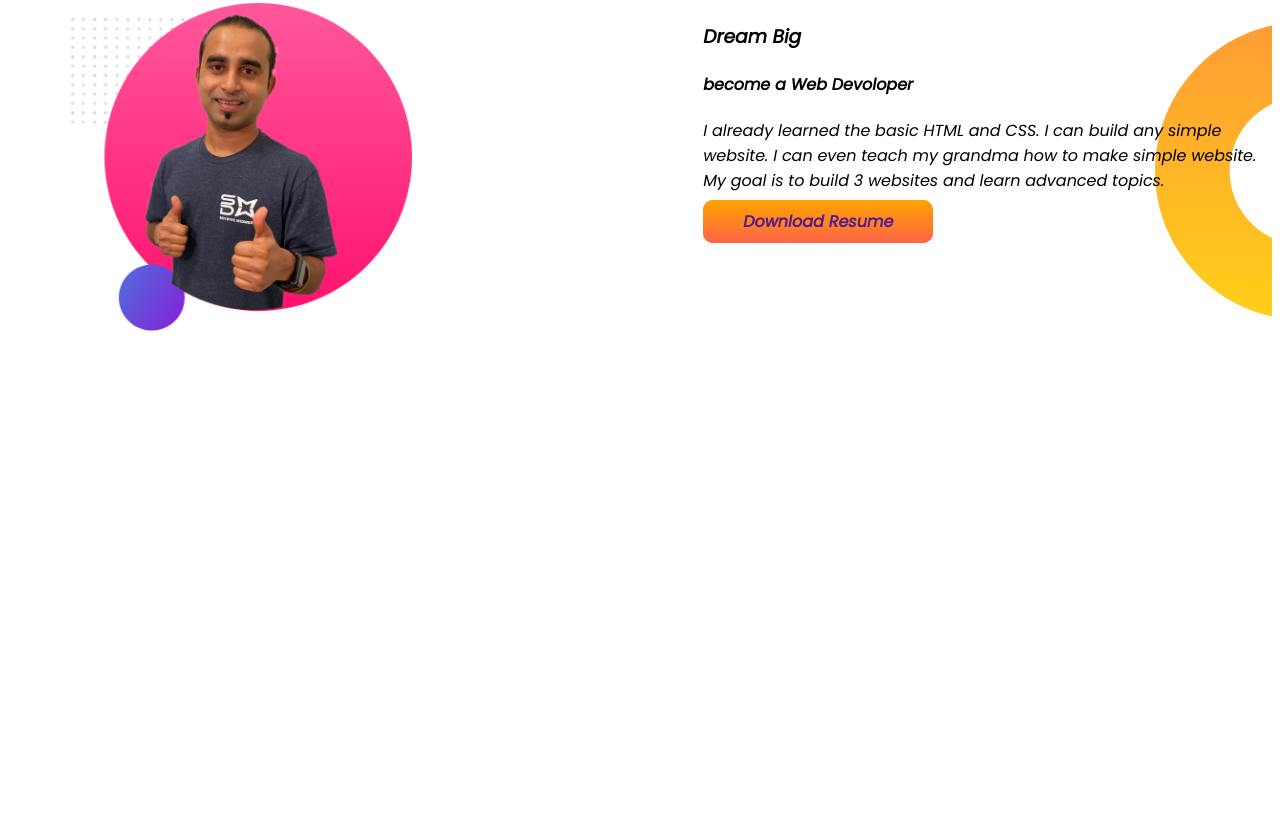
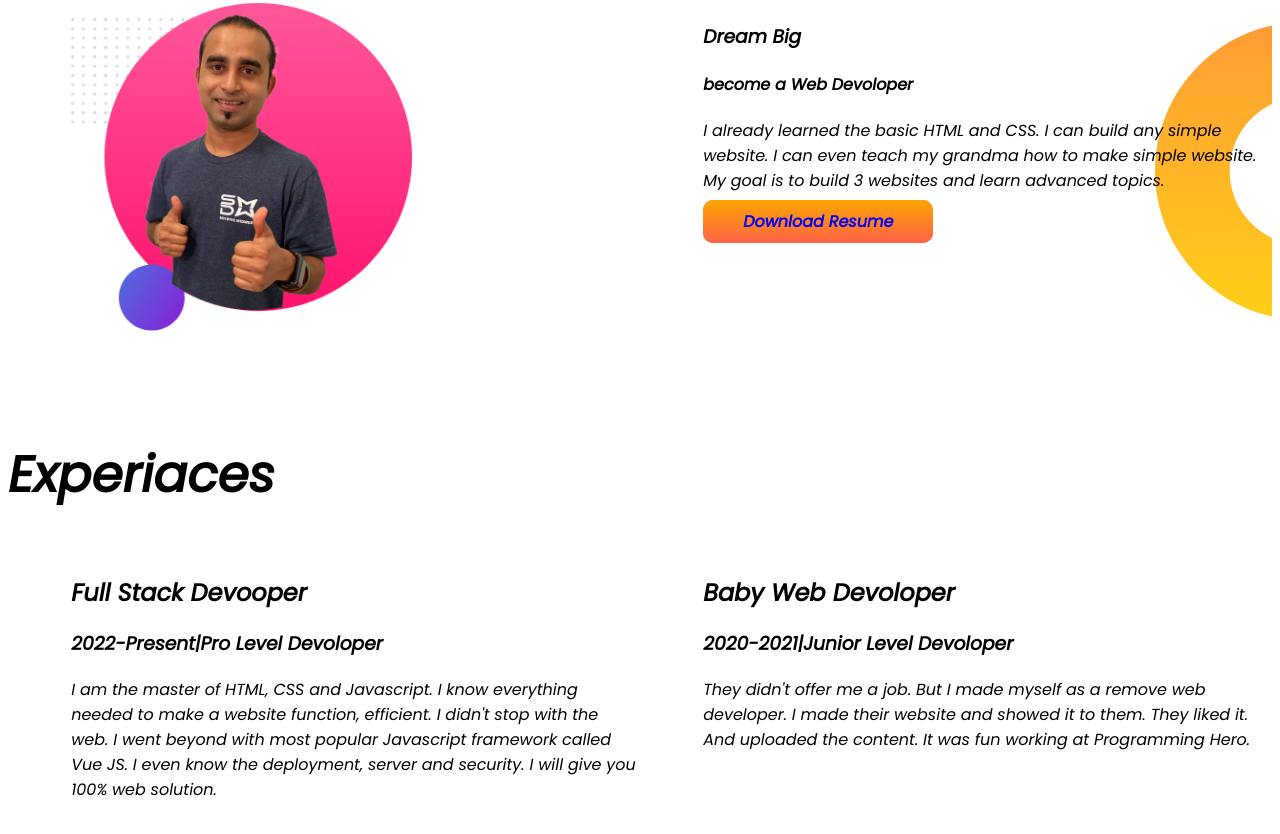
Before and after one commit to sayem555/Sayem-Alam-portfolio, a plain HTML site: page index.html in a window 1280 px wide. Shown: the part 568-1402 px from the top of the page. Before the commit the page ends 1006 px from the top, so only its background shows below. Drawn offline with Linux system fonts and the light colour scheme.

Commit message:
added experice

```diff
--- a/index.html
+++ b/index.html
@@ -13,7 +13,7 @@
 </head>
 
 <body>
-    <section class=top-banner>
+    <section class="top-banner flexiable-container">
         <div class="half-width">
             <h1>Welcome To</h1>
             <h1><span class="orange-color">Sayem Alam</span> World!</h1>
@@ -30,7 +30,7 @@
             <img src="images/sayemlast.png" alt="">
         </div>
     </section>
-    <section class="dream-big">
+    <section class="dream-big flexiable-container">
         <div class="half-width">
             <img src="images/jhankar2.png" alt="">
         </div>
@@ -39,13 +39,43 @@
             <h4>become a Web Devoloper</h4>
             <p>I already learned the basic HTML and CSS. I can build any simple website. I can even teach my grandma how
                 to make simple website. My goal is to build 3 websites and learn advanced topics.</p>
-            <a class="link-button" target="_blank" href="">Download Resume</a>
+            <a class="link-button" target="_blank" href="https://www.facebook.com/mdsayem.alam.7">Download Resume</a>
         </div>
+
 
     </section>
 
+    <section class="Experiace -area">
+        <h1>Experiaces</h1>
+        <div class="flexiable-container">
+            <div class="half-width">
+                <h2>Full Stack Devooper</h2>
+                <h3>2022-Present|Pro Level Devoloper</h3>
+                <p>I am the master of HTML, CSS and Javascript. I know everything needed to make a website function,
+                    efficient. I didn't stop with the web. I went beyond with most popular Javascript framework called
+                    Vue
+                    JS. I even know the deployment, server and security. I will give you 100% web solution.</p>
+
+            </div>
+            <div class="half-width">
+                <h2>Baby Web Devoloper</h2>
+                <h3>2020-2021|Junior Level Devoloper</h3>
+                <p>They didn't offer me a job. But I made myself as a remove web developer. I made their website and
+                    showed
+                    it to them. They liked it. And uploaded the content. It was fun working at Programming Hero.</p>
+            </div>
+        </div>
     </section>
 
 </body>
 
 </html>
+
+
+</div>
+
+</section>
+
+</body>
+
+</html>
--- a/style.css
+++ b/style.css
@@ -1,5 +1,5 @@
 body{
-    font-family: 'Poppins', sans-serif;
+    font-family: 'Poppins';
 }
 h1{
     font-size: 50px;
@@ -7,7 +7,7 @@ h1{
 .orange-color{
     color: orange;
 }
-section{
+.flexiable-container{
     display: flex;
     margin-bottom: 100px;
 }
```
